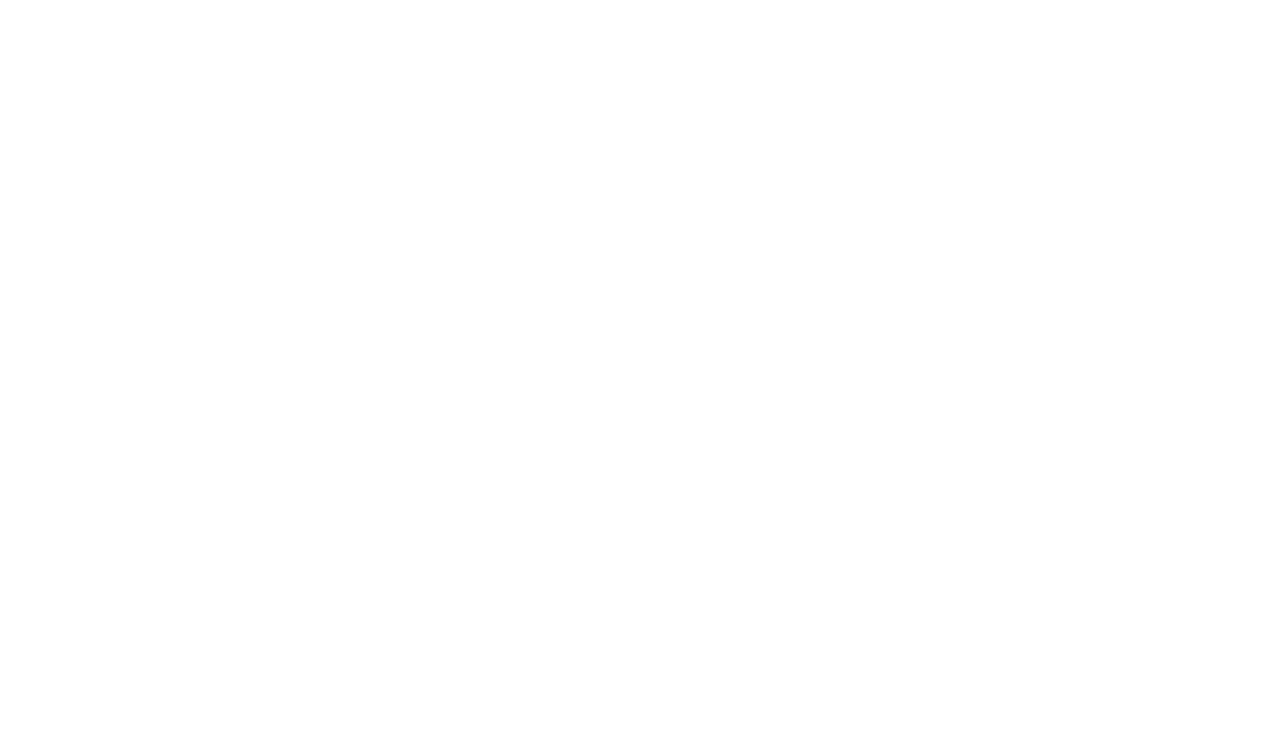
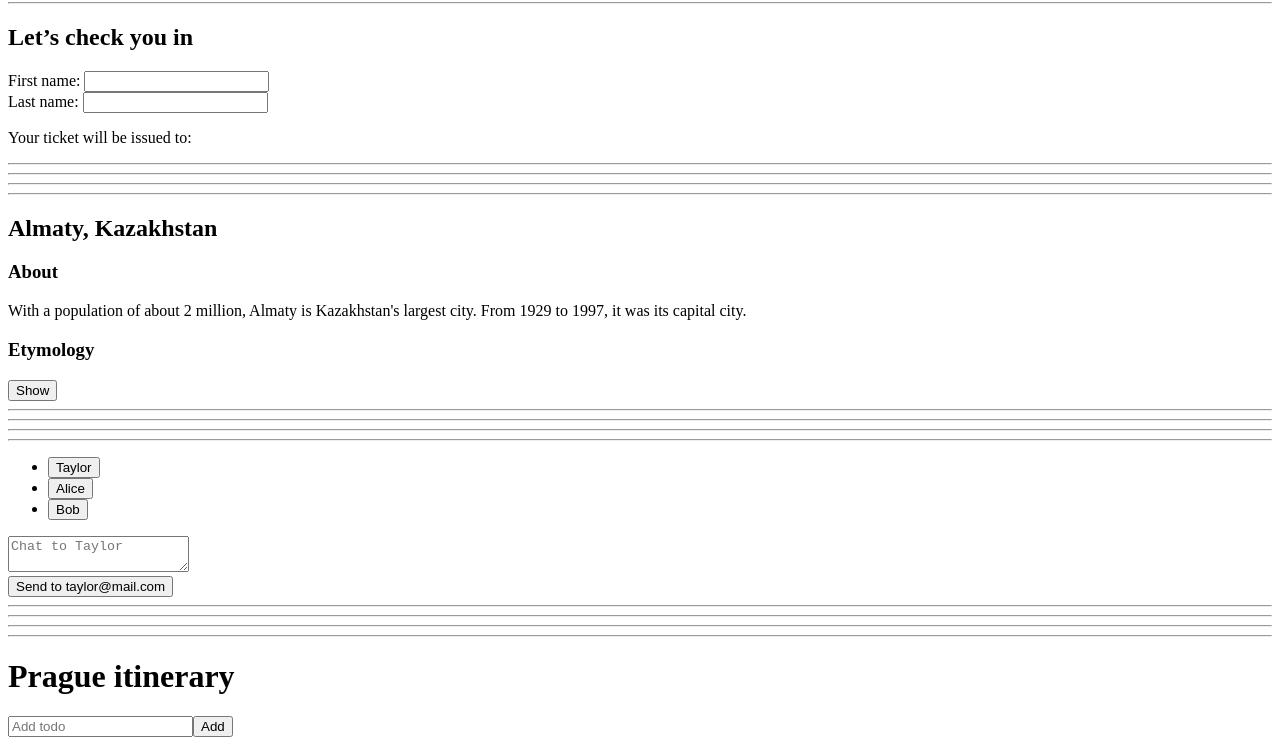
Before and after one commit to DHughes666/react_doc_2, a React (Create React App) app: page / in a window 1280 px wide. Shown: the part 198-947 px from the top of the page. Built offline with nearby package versions, Linux system fonts and the light colour scheme.

Commit message:
Extracting state logic into a reducer

```diff
--- a/src/App.js
+++ b/src/App.js
@@ -1,37 +1,33 @@
-import MovingDot, { Formy, Formy2, Formy3 } from "./obj_update_component";
-import Scoreboard, {Canvas, Canvas2} from "./obj_update_component_exercises";
+import Form, {FormBull, Accordion} from "./state_manage_component";
+import Messenger from "./chapApp/main_menu_component";
+import TaskApp from "./tasky/taskMenu_component";
 
 
 
 const App = () => {
   return (
     <>
-      <Formy />
-      <hr />
-      <hr />
-      <MovingDot />
-      <hr />
-      <hr />
-      <Formy2 />
+      <Form />
       <hr />
       <hr />
       <hr />
       <hr />
-      <Formy3 />
+      <FormBull />
       <hr />
       <hr />
       <hr />
       <hr />
-      <Scoreboard />
+      <Accordion />
       <hr />
       <hr />
       <hr />
       <hr />
-      <Canvas />
+      <Messenger />
       <hr />
       <hr />
       <hr />
       <hr />
+      <TaskApp />
 
 
     </>
--- /dev/null
+++ b/src/chapApp/chat_component.jsx
@@ -0,0 +1,18 @@
+import { useState } from 'react';
+
+const Chat = ({ contact }) => {
+  const [text, setText] = useState('');
+  return (
+    <section className="chat">
+      <textarea
+        value={text}
+        placeholder={'Chat to ' + contact.name}
+        onChange={e => setText(e.target.value)}
+      />
+      <br />
+      <button>Send to {contact.email}</button>
+    </section>
+  );
+}
+
+export default Chat;
--- /dev/null
+++ b/src/chapApp/contactList_component.jsx
@@ -0,0 +1,19 @@
+
+
+const ContactList = ({ selectedContact, contacts, onSelect }) => {
+    return (
+      <section className="contact-list">
+        <ul>
+          {contacts.map(contact =>
+            <li key={contact.email}>
+              <button onClick={() => {onSelect(contact) }}>
+                {contact.name}
+              </button>
+            </li>
+          )}
+        </ul>
+      </section>
+    );
+  }
+
+  export default ContactList;
--- /dev/null
+++ b/src/chapApp/main_menu_component.jsx
@@ -0,0 +1,25 @@
+import { useState } from 'react';
+import ContactList from './contactList_component';
+import Chat from './chat_component';
+
+const Messenger = () => {
+  const [to, setTo] = useState(contacts[0]);
+  return (
+    <div>
+      <ContactList
+        contacts={contacts}
+        selectedContact={to}
+        onSelect={contact => setTo(contact)}
+      />
+      <Chat key={to.email} contact={to} />
+    </div>
+  )
+}
+
+const contacts = [
+  { name: 'Taylor', email: 'taylor@mail.com' },
+  { name: 'Alice', email: 'alice@mail.com' },
+  { name: 'Bob', email: 'bob@mail.com' }
+];
+
+export default Messenger;
--- a/src/state_manage_component.jsx
+++ b/src/state_manage_component.jsx
@@ -1,4 +1,5 @@
 import { useState } from "react";
+
 
 const Form = () => {
     const [answer, setAnswer] = useState(' ');
@@ -44,7 +45,8 @@ const Form = () => {
         <>
             <h2>City quiz</h2>
             <p>
-                In which city is there a billboard that turns air into drinkable water?
+                In which city is there a billboard that turns
+                air into drinkable water?
             </p>
             <form onSubmit={handleSubmit}>
                 <textarea
@@ -68,4 +70,121 @@ const Form = () => {
     )
 }
 
+// Choosing the state structure
+
+const FormBull = () => {
+  const [firstName, setFirstName] = useState('');
+  const [lastName, setLastName] = useState('');
+
+  const fullName = firstName + ' ' + lastName;
+
+  const handleFirstNameChange = (e) => {
+    setFirstName(e.target.value);
+  }
+
+  const handleLastNameChange = (e) => {
+    setLastName(e.target.value);
+  }
+
+  return (
+    <>
+      <h2>Let’s check you in</h2>
+      <label>
+        First name:{' '}
+        <input
+          value={firstName}
+          onChange={handleFirstNameChange}
+        />
+      </label>
+      <br />
+      <label>
+        Last name:{' '}
+        <input
+          value={lastName}
+          onChange={handleLastNameChange}
+        />
+      </label>
+      <p>
+        Your ticket will be issued to: <b>{fullName}</b>
+      </p>
+    </>
+  );
+}
+
+// Sharing state between components
+
+/**
+ * Sometimes, you want the state of two components
+ * to always change together. To do it, remove state from both of them,
+ * move it to their closest common parent,
+ * and then pass it down to them via props.
+ * This is known as “lifting state up”, and it’s one of the most
+ * common things you will do writing React code.
+
+    In this example, only one panel should be active at a time.
+    To achieve this, instead of keeping the active state inside
+    each individual panel, the parent component holds the state
+    and specifies the props for its children.
+ */
+
+const Accordion = () => {
+  const [activeIndex, setActiveIndex] = useState(0);
+  return (
+    <>
+      <h2>Almaty, Kazakhstan</h2>
+      <Panel
+        title="About"
+        isActive={activeIndex === 0}
+        onShow={() => setActiveIndex(0)}
+      >
+        With a population of about 2 million,
+        Almaty is Kazakhstan's largest city. From 1929 to 1997,
+        it was its capital city.
+      </Panel>
+      <Panel
+        title="Etymology"
+        isActive={activeIndex === 1}
+        onShow={() => setActiveIndex(1)}
+      >
+        The name comes from <span lang="kk-KZ">алма</span>,
+        the Kazakh word for "apple" and is often translated as
+        "full of apples". In fact, the region surrounding Almaty is
+        thought to be the ancestral home of the apple, and the wild
+        <i lang="la">Malus sieversii</i> is considered a likely candidate
+        for the ancestor of the modern domestic apple.
+      </Panel>
+    </>
+  );
+}
+
+const Panel = ({title, children, isActive, onShow }) => {
+  return (
+    <section className="panel">
+      <h3>{title}</h3>
+      {isActive ? (<p>{children}</p>) : (
+        <button onClick={onShow}>
+          Show
+        </button>
+      )}
+    </section>
+  );
+}
+
+// Extracting state logic into a reducer
+
+/**
+ * Components with many state updates spread across many event handlers
+ * can get overwhelming. For these cases, you can consolidate
+ * all the state update logic outside your component in a single function,
+ * called “reducer”. Your event handlers become concise because they
+ * only specify the user “actions”. At the bottom of the file,
+ * the reducer function specifies how the state should update
+ * in response to each action!
+ */
+
+
+
+
+
 export default Form;
+export {FormBull, Accordion}
--- /dev/null
+++ b/src/tasky/addTask_component.jsx
@@ -0,0 +1,20 @@
+import { useState } from 'react';
+
+const AddTask = ({ onAddTask }) => {
+  const [title, setTitle] = useState('');
+  return (
+    <>
+      <input
+        placeholder="Add todo"
+        value={title}
+        onChange={e => setTitle(e.target.value)}
+      />
+      <button onClick={() => {
+        setTitle('');
+        onAddTask(title);
+      }}>Add</button>
+    </>
+  )
+}
+
+export default AddTask;
--- /dev/null
+++ b/src/tasky/taskMenu_component.jsx
@@ -0,0 +1,56 @@
+import { useState } from "react";
+import AddTask from "./addTask_component";
+import TaskList from "./tasklist_component";
+
+let nextId = 3;
+
+const initialTasks = [
+    {id: 0, text: 'Visit Kafka Museum', done: true},
+    {id: 1, text: 'Watch a puppet show', done: false},
+    {id: 2, text: 'Lennon Wall pic', done: false},
+]
+
+const TaskApp = () => {
+    const [tasks, setTasks] = useState(initialTasks);
+
+    const handleAddTask = (text) => {
+        setTasks([
+            ...tasks,
+            {
+                id: nextId++,
+                text: text,
+                done: false,
+            }
+        ]);
+    }
+
+    const handleChangeTask = (task) => {
+        setTasks(
+            tasks.map(t => {
+                if (t.id === task.id) {
+                    return task;
+                } else {
+                    return t;
+                }
+            })
+        )
+    }
+
+    const handleDeleteTask = (taskId) => {
+        setTasks(tasks.filter(t => t.id !== taskId));
+    }
+
+    return (
+        <>
+            <h1>Prague itinerary</h1>
+            <AddTask onAddTask={handleAddTask} />
+            <TaskList
+                tasks = {tasks}
+                onChangeTask={handleChangeTask}
+                onDeleteTask={handleDeleteTask}
+            />
+        </>
+    )
+}
+
+export default TaskApp;
--- /dev/null
+++ b/src/tasky/tasklist_component.jsx
@@ -0,0 +1,65 @@
+import { useState } from 'react';
+
+const TaskList = ({ tasks, onChangeTask, onDeleteTask }) => {
+  return (
+    <ul>
+      {tasks.map(task => (
+        <li key={task.id}>
+          <Task
+            task={task}
+            onChange={onChangeTask}
+            onDelete={onDeleteTask}
+          />
+        </li>
+      ))}
+    </ul>
+  );
+}
+
+const Task = ({ task, onChange, onDelete }) => {
+  const [isEditing, setIsEditing] = useState(false);
+  let taskContent;
+  if (isEditing) {
+    taskContent = (
+      <>
+        <input
+          value={task.text}
+          onChange={e => {onChange({...task, text: e.target.value});
+          }} />
+        <button onClick={() => setIsEditing(false)}>
+          Save
+        </button>
+      </>
+    );
+  } else {
+    taskContent = (
+      <>
+        {task.text}
+        <button onClick={() => setIsEditing(true)}>
+          Edit
+        </button>
+      </>
+    );
+  }
+
+  return (
+    <label>
+      <input
+        type="checkbox"
+        checked={task.done}
+        onChange={e => {
+          onChange({
+            ...task,
+            done: e.target.checked
+          });
+        }}
+      />
+      {taskContent}
+      <button onClick={() => onDelete(task.id)}>
+        Delete
+      </button>
+    </label>
+  );
+}
+
+export default TaskList;
```
Also changed, not shown: src/reacting_to_input_component.jsx (added, +32 -0 lines).
